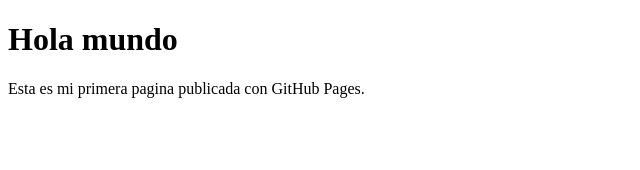
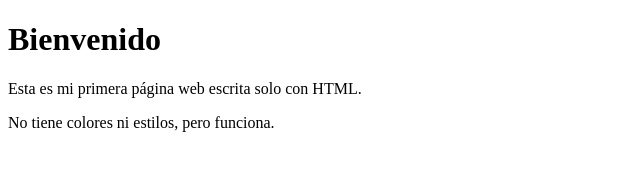
Before and after one commit to Bamo761/mi-primera-web, a plain HTML site: page index.html in a window 1280 px wide. Shown: the whole page, without its empty margins (0-640 px from the left). Drawn offline with Linux system fonts and the light colour scheme.

Commit message:
Update index.html
Cómo se ve una página con un código html básico que está bien hecho

```diff
--- a/index.html
+++ b/index.html
@@ -2,10 +2,19 @@
 <html lang="es">
 <head>
   <meta charset="UTF-8">
-  <title>Mi primera web</title>
+  <title>Mi primera página</title>
 </head>
 <body>
-  <h1>Hola mundo</h1>
-  <p>Esta es mi primera pagina publicada con GitHub Pages.</p>
+
+<h1>Bienvenido</h1>
+
+<p>
+  Esta es mi primera página web escrita solo con HTML.
+</p>
+
+<p>
+  No tiene colores ni estilos, pero funciona.
+</p>
+
 </body>
 </html>
```
